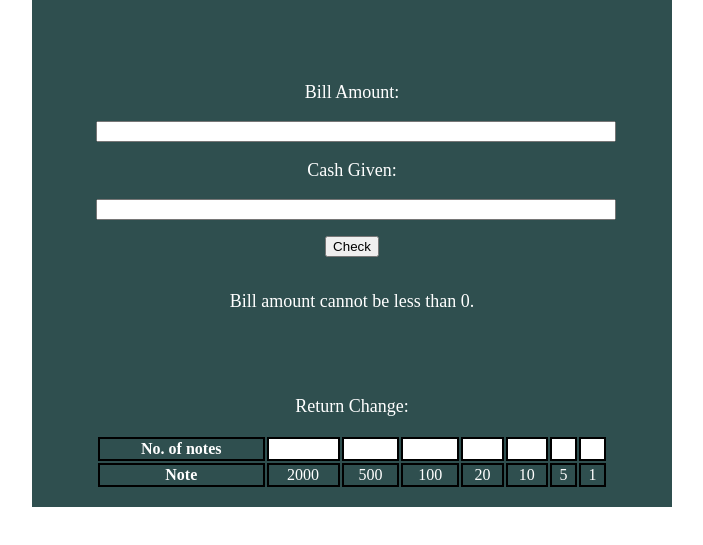
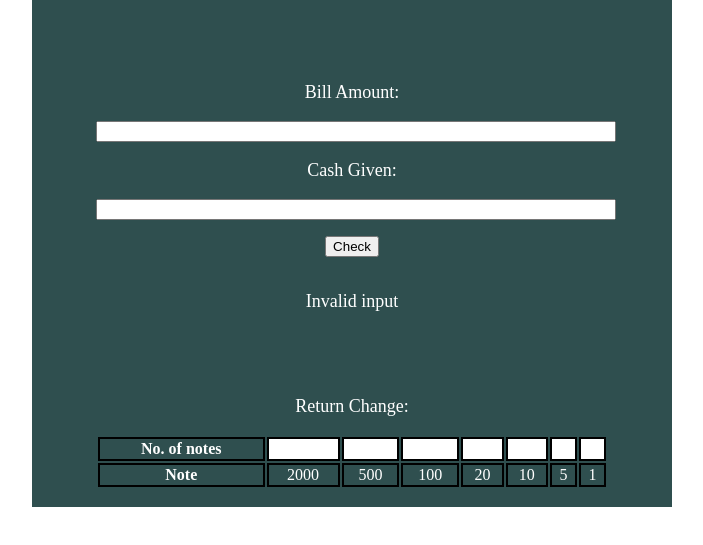
Before and after one commit to rajatgupta001/Cash-Register-App, a plain HTML site: page index.html in a window 1280 px wide. Both pictures are taken after a click on the button "Check". Shown: the part 191-736 px from the top of the page, without its empty margins (288-991 px from the left). Drawn offline with Linux system fonts and the light colour scheme.

Commit message:
app build

```diff
--- a/index.html
+++ b/index.html
@@ -83,7 +83,7 @@
             <input class = "cash-given-textarea"></input>
             <button id = "btn-chk">Check</button>
         </div>
-        <p id="error-msg-one">Bill amount cannot be less than 0.</p>
+        <p id="error-msg-one">Invalid input</p>
         <p id="error-msg-two">Cash given cannot be less than the bill amount.</p>
         <div class="div-table">
             <p>Return Change:</p>
```
Also changed, not shown: 1 other file.
